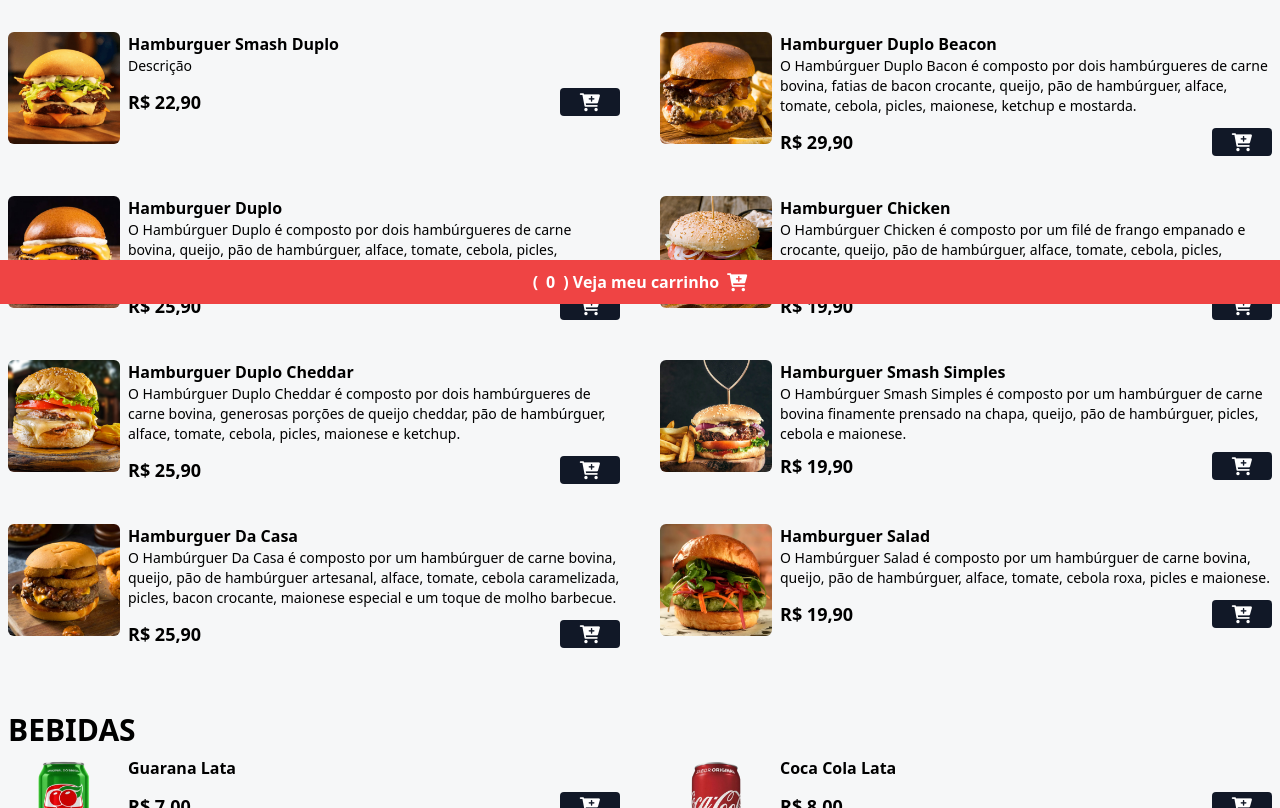
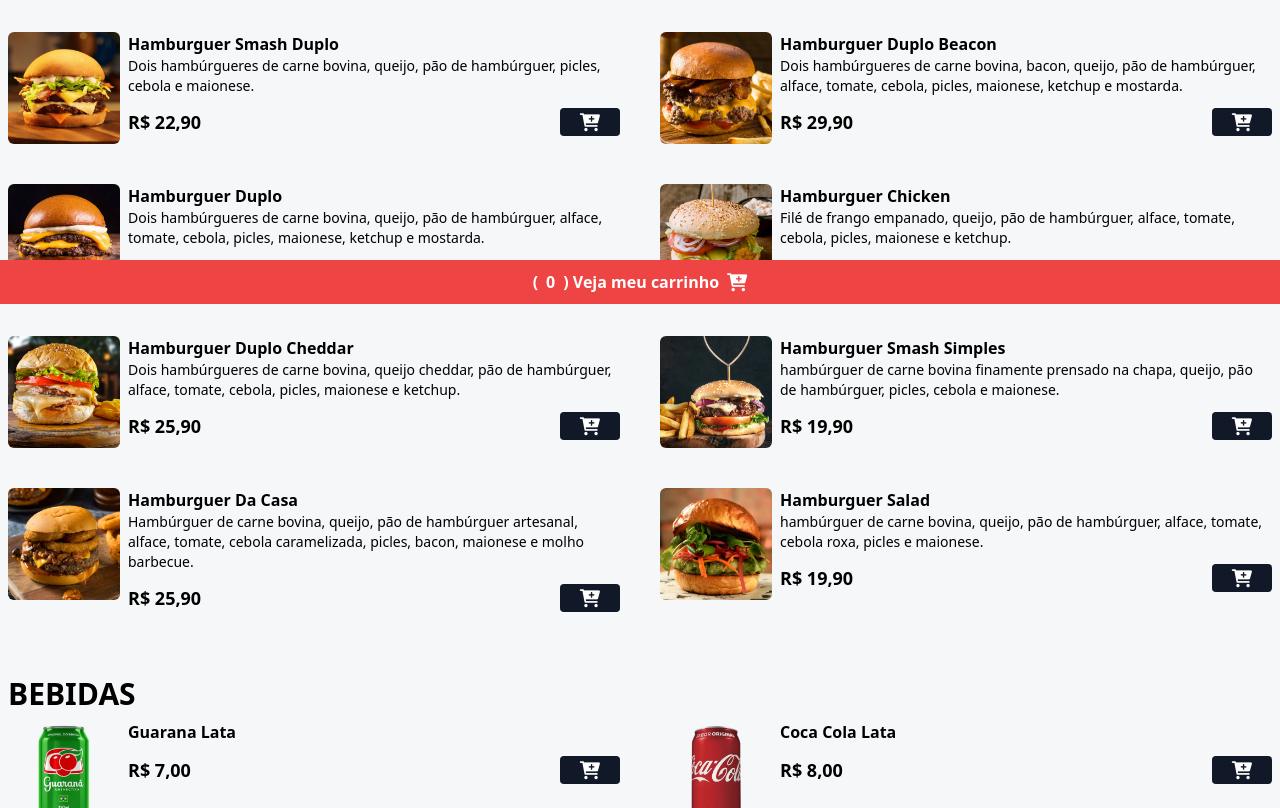
Before and after one commit to LuskasWalker/Projeto-Hamburgueria, a website: page index.html in a window 1280 px wide. Shown: the part 496-1304 px from the top of the page. Drawn offline with Linux system fonts and the light colour scheme.

Commit message:
Ajuste das descrições

```diff
--- a/index.html
+++ b/index.html
@@ -56,7 +56,7 @@
           />
           <div class="w-full">
             <p class="font-bold">Hamburguer Smash Duplo</p>
-            <p class="text-sm">Descrição</p>
+            <p class="text-sm">Dois hambúrgueres de carne bovina, queijo, pão de hambúrguer, picles, cebola e maionese.</p>
             <div class="flex items-center gap-2 justify-between mt-3">
               <p class="font-bold text-lg">R$ 22,90</p>
               <button
@@ -78,7 +78,7 @@
           />
           <div class="w-full">
             <p class="font-bold">Hamburguer Duplo Beacon</p>
-            <p class="text-sm">O Hambúrguer Duplo Bacon é composto por dois hambúrgueres de carne bovina, fatias de bacon crocante, queijo, pão de hambúrguer, alface, tomate, cebola, picles, maionese, ketchup e mostarda.</p>
+            <p class="text-sm">Dois hambúrgueres de carne bovina, bacon, queijo, pão de hambúrguer, alface, tomate, cebola, picles, maionese, ketchup e mostarda.</p>
             <div class="flex items-center gap-2 justify-between mt-3">
               <p class="font-bold text-lg">R$ 29,90</p>
               <button
@@ -100,7 +100,7 @@
           />
           <div class="w-full">
             <p class="font-bold">Hamburguer Duplo</p>
-            <p class="text-sm">O Hambúrguer Duplo é composto por dois hambúrgueres de carne bovina, queijo, pão de hambúrguer, alface, tomate, cebola, picles, maionese, ketchup e mostarda.</p>
+            <p class="text-sm">Dois hambúrgueres de carne bovina, queijo, pão de hambúrguer, alface, tomate, cebola, picles, maionese, ketchup e mostarda.</p>
             <div class="flex items-center gap-2 justify-between mt-3">
               <p class="font-bold text-lg">R$ 25,90</p>
               <button
@@ -122,7 +122,7 @@
           />
           <div class="w-full">
             <p class="font-bold">Hamburguer Chicken</p>
-            <p class="text-sm">O Hambúrguer Chicken é composto por um filé de frango empanado e crocante, queijo, pão de hambúrguer, alface, tomate, cebola, picles, maionese e ketchup.</p>
+            <p class="text-sm">Filé de frango empanado, queijo, pão de hambúrguer, alface, tomate, cebola, picles, maionese e ketchup.</p>
             <div class="flex items-center gap-2 justify-between mt-3">
               <p class="font-bold text-lg">R$ 19,90</p>
               <button
@@ -144,7 +144,7 @@
           />
           <div class="w-full">
             <p class="font-bold">Hamburguer Duplo Cheddar</p>
-            <p class="text-sm">O Hambúrguer Duplo Cheddar é composto por dois hambúrgueres de carne bovina, generosas porções de queijo cheddar, pão de hambúrguer, alface, tomate, cebola, picles, maionese e ketchup.</p>
+            <p class="text-sm">Dois hambúrgueres de carne bovina, queijo cheddar, pão de hambúrguer, alface, tomate, cebola, picles, maionese e ketchup.</p>
             <div class="flex items-center gap-2 justify-between mt-3">
               <p class="font-bold text-lg">R$ 25,90</p>
               <button
@@ -166,8 +166,8 @@
           />
           <div class="w-full">
             <p class="font-bold">Hamburguer Smash Simples</p>
-            <p class="text-sm">O Hambúrguer Smash Simples é composto por um hambúrguer de carne bovina finamente prensado na chapa, queijo, pão de hambúrguer, picles, cebola e maionese.</p>
-            <div class="flex items-center gap-2 justify-between mt-2">
+            <p class="text-sm">hambúrguer de carne bovina finamente prensado na chapa, queijo, pão de hambúrguer, picles, cebola e maionese.</p>
+            <div class="flex items-center gap-2 justify-between mt-3">
               <p class="font-bold text-lg">R$ 19,90</p>
               <button
                 class="bg-gray-900 px-5 rounded add-to-cart-btn"
@@ -188,7 +188,7 @@
           />
           <div class="w-full">
             <p class="font-bold">Hamburguer Da Casa</p>
-            <p class="text-sm">O Hambúrguer Da Casa é composto por um hambúrguer de carne bovina, queijo, pão de hambúrguer artesanal, alface, tomate, cebola caramelizada, picles, bacon crocante, maionese especial e um toque de molho barbecue.</p>
+            <p class="text-sm">Hambúrguer de carne bovina, queijo, pão de hambúrguer artesanal, alface, tomate, cebola caramelizada, picles, bacon, maionese e molho barbecue.</p>
             <div class="flex items-center gap-2 justify-between mt-3">
               <p class="font-bold text-lg">R$ 25,90</p>
               <button
@@ -210,7 +210,7 @@
           />
           <div class="w-full">
             <p class="font-bold">Hamburguer Salad</p>
-            <p class="text-sm">O Hambúrguer Salad é composto por um hambúrguer de carne bovina, queijo, pão de hambúrguer, alface, tomate, cebola roxa, picles e maionese.</p>
+            <p class="text-sm">hambúrguer de carne bovina, queijo, pão de hambúrguer, alface, tomate, cebola roxa, picles e maionese.</p>
             <div class="flex items-center gap-2 justify-between mt-3">
               <p class="font-bold text-lg">R$ 19,90</p>
               <button
```
